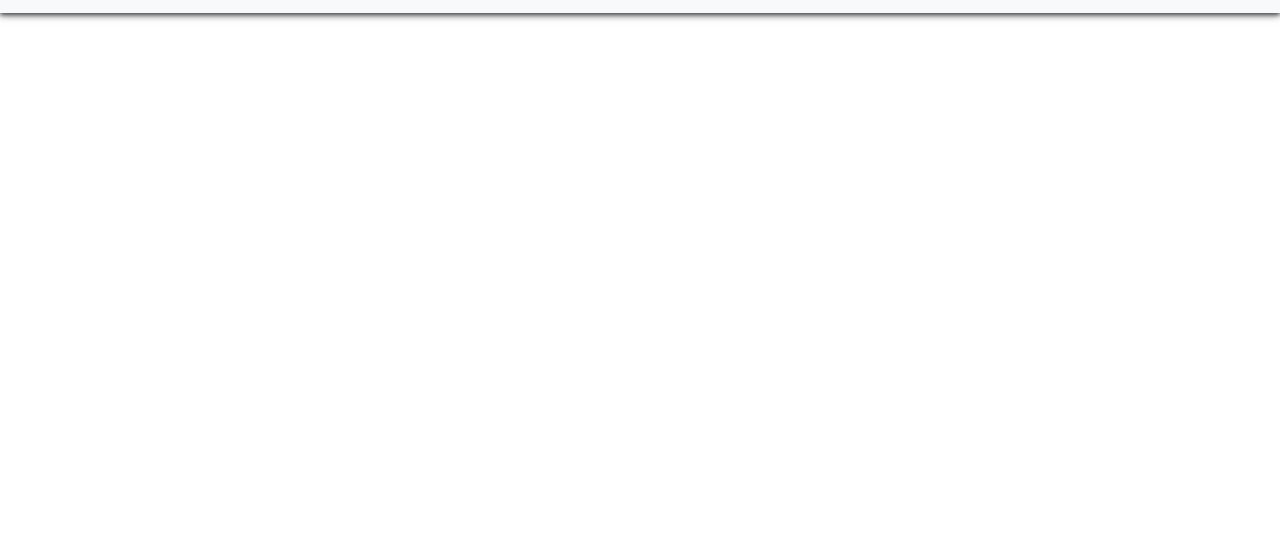
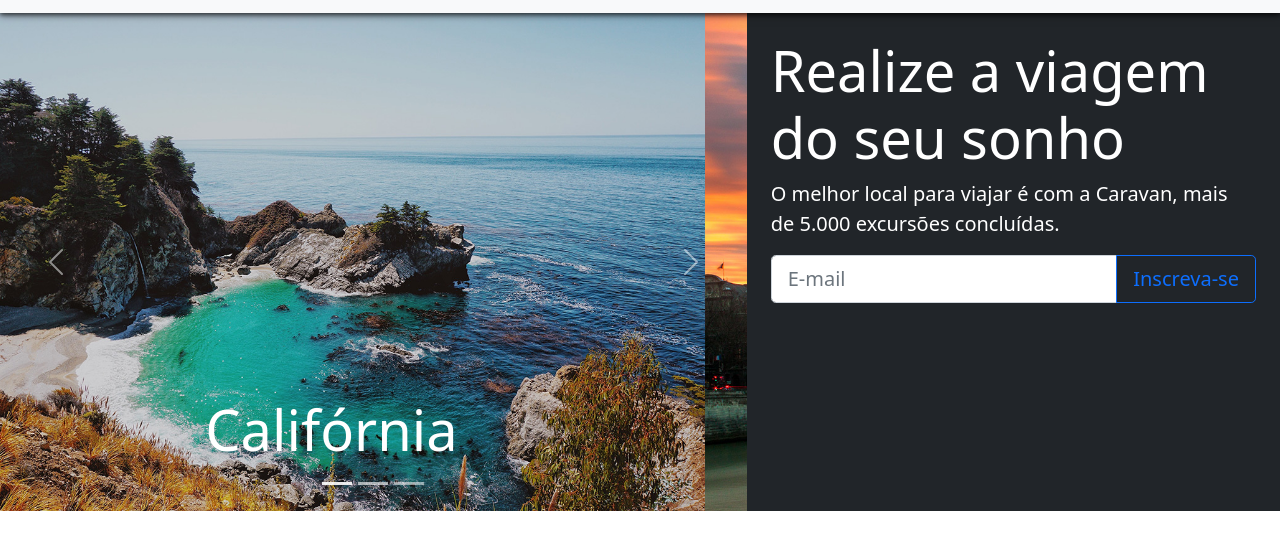
Before and after one commit to Eduardo-SBorges/WebPage_Bootstrap, a plain HTML site: page index.html in a window 1280 px wide. Shown: the part 62-612 px from the top of the page. Drawn offline with Linux system fonts and the light colour scheme.

Commit message:
menu-carrossel-ok

```diff
--- a/index.html
+++ b/index.html
@@ -9,6 +9,7 @@
         <title>Caravan</title>
     </head>
     <body>
+        <!--------------------------- MENU DE NAVEGAÇÃO ------------------------------------>
         <nav class="navbar fixed-top navbar-expand-md navbar-light bg-light py-3 box-shadow">
             <div class="container-fluid">
                 <a class="navbar-brand" href="index.html">
@@ -25,7 +26,6 @@
                 >
                     <span class="navbar-toggler-icon"></span>
                 </button>
-
                 <div class="collapse navbar-collapse" id="navbarSupportedContent">
                     <ul class="navbar-nav ms-auto">
                         <li class="nav-item dropdown">
@@ -60,7 +60,63 @@
                 </div>
             </div>
         </nav>
-
+        <!--------------------------- MENU CARROSSEL ------------------------------------>
+        <section class="container-fluid text-white">
+            <div class="row bg-dark">
+                <div class="col-lg-7 p-0">
+                    <div id="carrosselCidades" class="carousel slide" data-bs-ride="carousel">
+                        <div class="carousel-indicators">
+                            <button
+                                type="button"
+                                data-bs-target="#carrosselCidades"
+                                data-bs-slide-to="0"
+                                class="active"
+                                aria-current="true"
+                                aria-label="Slide 1"
+                            ></button>
+                            <button type="button" data-bs-target="#carrosselCidades" data-bs-slide-to="1" aria-label="Slide 2"></button>
+                            <button type="button" data-bs-target="#carrosselCidades" data-bs-slide-to="2" aria-label="Slide 3"></button>
+                        </div>
+                        <div class="carousel-inner">
+                            <div class="carousel-item active">
+                                <img src="img/california.jpg" class="d-block w-100" alt="Califórnia" />
+                                <div class="carousel-caption">
+                                    <h3 class="display-4">Califórnia</h3>
+                                </div>
+                            </div>
+                            <div class="carousel-item">
+                                <img src="img/paris.jpg" class="d-block w-100" alt="París" />
+                                <div class="carousel-caption">
+                                    <h3 class="display-4">París</h3>
+                                </div>
+                            </div>
+                            <div class="carousel-item">
+                                <img src="img/dublin.jpg" class="d-block w-100" alt="Dublin" />
+                                <div class="carousel-caption">
+                                    <h3 class="display-4">Dublin</h3>
+                                </div>
+                            </div>
+                        </div>
+                        <button class="carousel-control-prev" type="button" data-bs-target="#carrosselCidades" data-bs-slide="prev">
+                            <span class="carousel-control-prev-icon" aria-hidden="true"></span>
+                            <span class="visually-hidden">Anterior</span>
+                        </button>
+                        <button class="carousel-control-next" type="button" data-bs-target="#carrosselCidades" data-bs-slide="next">
+                            <span class="carousel-control-next-icon" aria-hidden="true"></span>
+                            <span class="visually-hidden">Próximo</span>
+                        </button>
+                    </div>
+                </div>
+                <div class="col-lg-5 p-4">
+                    <h1 class="display-4">Realize a viagem do seu sonho</h1>
+                    <p class="lead">O melhor local para viajar é com a Caravan, mais de 5.000 excursões concluídas.</p>
+                    <div class="input-group input-group-lg mb-3">
+                        <input type="text" class="form-control" placeholder="E-mail" aria-label="E-mail" aria-describedby="button-addon2" />
+                        <button class="btn btn-outline-primary" type="button" id="button-addon2">Inscreva-se</button>
+                    </div>
+                </div>
+            </div>
+        </section>
         <script type="text/javascript" src="bootstrap.js"></script>
         <script type="text/javascript" src="app.js"></script>
     </body>
--- a/style.css
+++ b/style.css
@@ -1,3 +1,7 @@
+body {
+    padding-top: 75px; /* Para que o menu de navegação não fique por cima do conteúdo inicial do body. */
+}
+
 .box-shadow {
     box-shadow: 0 2px 4px 0 rgba(0, 0, 0, 0.5), 0 2px 8px 0 rgba(0, 0, 0, 0.5);
 }
```
